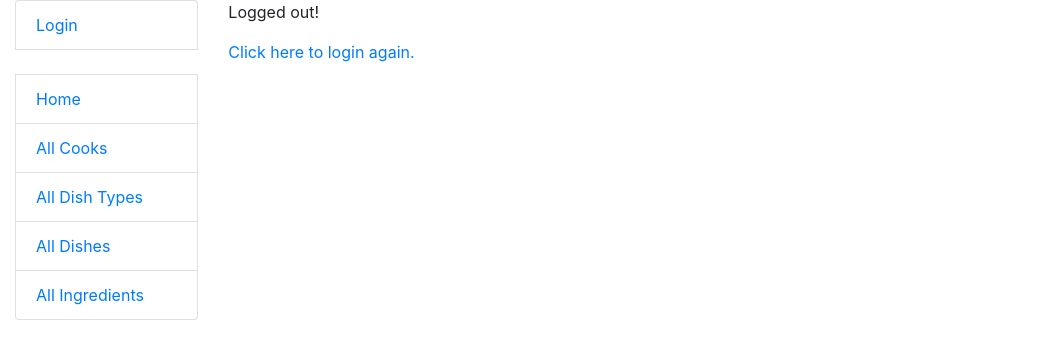
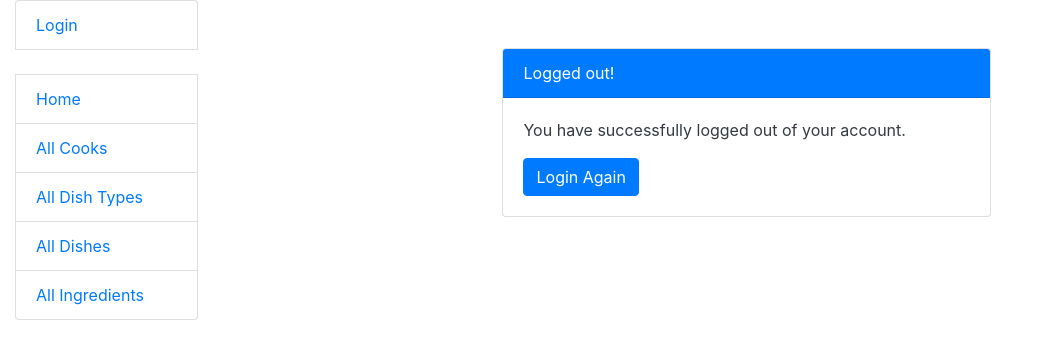
Before and after one commit to Morty67/restaurant_kitchen_service, a Django app: page /accounts/logout/ in a window 1280 px wide. Shown: the top 359 px of the page, without its empty margins (0-1039 px from the left). Run offline with Django 4.2, Linux system fonts and the light colour scheme.

Commit message:
Add changes using Bootstrap for login and logout

```diff
--- a/templates/registration/logged_out.html
+++ b/templates/registration/logged_out.html
@@ -1,7 +1,33 @@
 {% extends "base.html" %}
 
 {% block content %}
-<p>Logged out!</p>
 
-<a href="{% url 'login'%}">Click here to login again.</a>
+<div class="container">
+  <div class="row justify-content-center">
+    <div class="col-md-6">
+      <div class="card mt-5">
+        <div class="card-header bg-primary text-white">Logged out!</div>
+        <div class="card-body text-dark">
+          <p>You have successfully logged out of your account.</p>
+          <a href="{% url 'login' %}" class="btn btn-primary">Login Again</a>
+        </div>
+      </div>
+    </div>
+  </div>
+</div>
 {% endblock %}
+<style>
+.card {
+  border: none;
+  box-shadow: 0 2px 4px rgba(0, 0, 0, 0.1);
+}
+
+.card-header {
+  font-size: 1.5rem;
+  font-weight: bold;
+}
+
+.card-body {
+  font-size: 1.2rem;
+}
+</style>
```
Also changed, not shown: templates/registration/login.html (+25 -9 lines).
